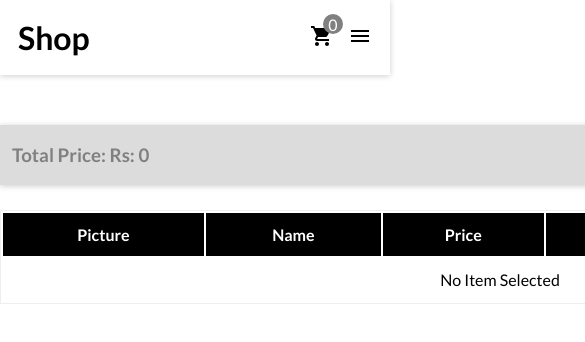
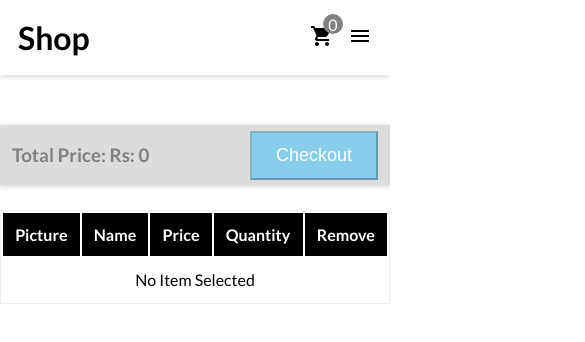
Before and after one commit to Zafar333/Fyp-Ecomerece-Store, a React (Create React App) app in the folder client/: page /cart in a window 390 px wide. Shown: the top 342 px of the page, 585 px wide, since content can reach past the window. Built offline with nearby package versions, Linux system fonts and the light colour scheme; a web font is replaced by a local one.

Commit message:
cart responsiveness

```diff
--- a/client/src/pages/Users/Cart/Cart.jsx
+++ b/client/src/pages/Users/Cart/Cart.jsx
@@ -62,6 +62,7 @@ const Cart = () => {
             Checkout
           </button>
         </div>
+        <div className="cartTableContainer">
           <table className="cartData">
             <thead>
               <tr>
@@ -113,6 +114,7 @@ const Cart = () => {
             </tbody>
           </table>
         </div>
+      </div>
     </>
   );
 };
--- a/client/src/pages/Users/Cart/cart.css
+++ b/client/src/pages/Users/Cart/cart.css
@@ -1,5 +1,5 @@
 .cart {
-    width: 1000px;
+    max-width: 1000px;
     margin: auto;
     margin-top: 50px;
     display: flex;
@@ -11,6 +11,11 @@
     height: 60px;
     width: 100%;
     background-color: rgb(142, 150, 159);
+}
+
+.cartTableContainer {
+
+    overflow: auto;
 }
 
 .cartData {
```
Lines whose indentation alone changed are shown as unchanged.
